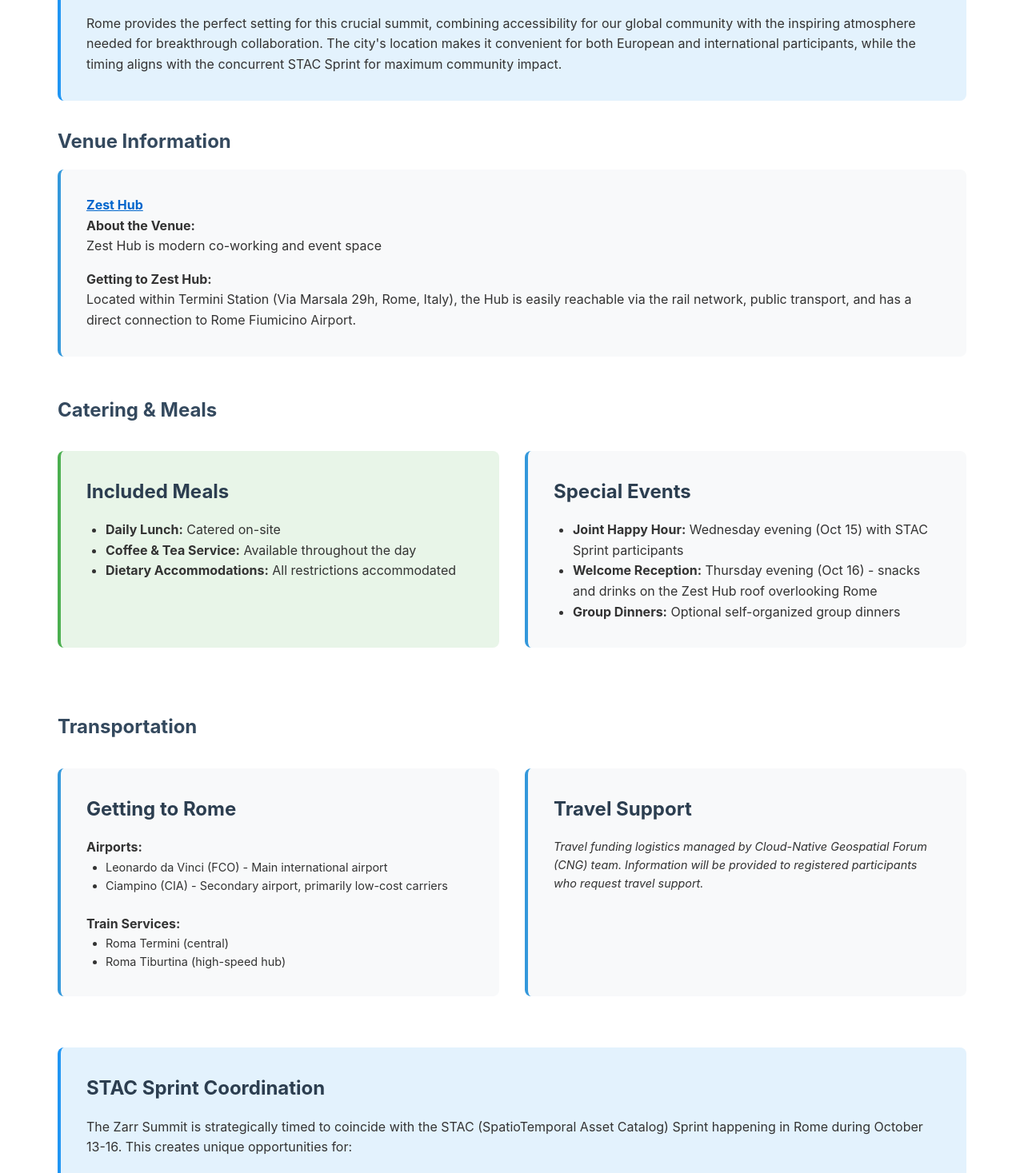
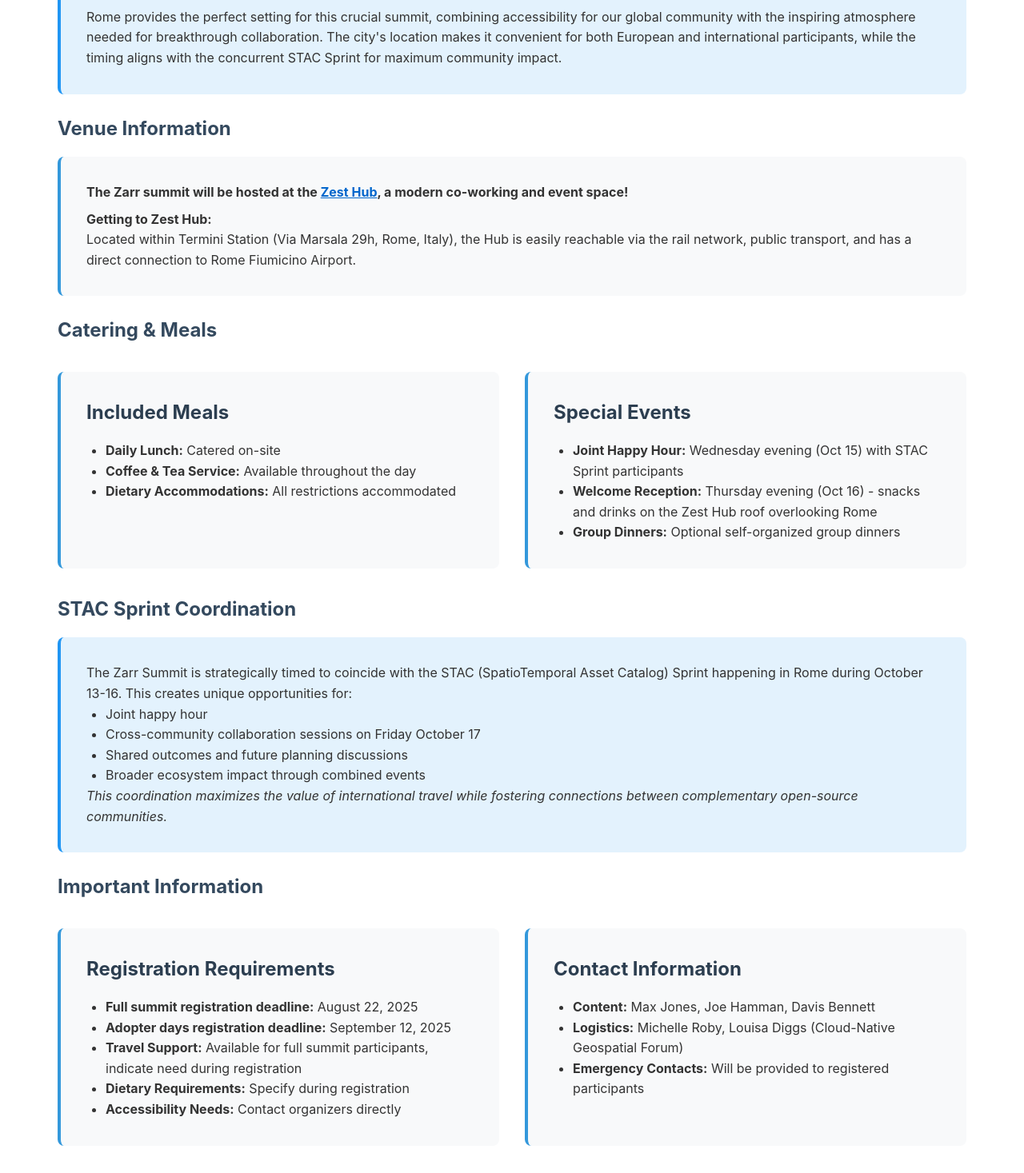
Before and after one commit to zarr-developers/zarr-summit-2025, a Next.js app: page /zarr-summit-2025/location in a window 1280 px wide. Shown: the part 380-1847 px from the top of the page at 80% size. Built offline with nearby package versions, Linux system fonts and the light colour scheme.

Commit message:
Standardize format

```diff
--- a/app/location/page.tsx
+++ b/app/location/page.tsx
@@ -3,37 +3,45 @@ export default function Location() {
     <div className="container">
       <section className="section">
         <h2>Location & Logistics</h2>
-        <div
-          className="hero-subtitle"
-          style={{ textAlign: "center", marginBottom: "3rem" }}
-        >
+        <div className="hero-subtitle" style={{ textAlign: "center" }}>
           Rome, Italy • October 13-17, 2025
-        </div>
-
-        <div className="card highlight-card" style={{ marginBottom: "0.5rem" }}>
-          <h3>Why Rome?</h3>
-          <p>
-            Rome provides the perfect setting for this crucial summit, combining
-            accessibility for our global community with the inspiring atmosphere
-            needed for breakthrough collaboration. The city's location makes it
-            convenient for both European and international participants, while
-            the timing aligns with the concurrent STAC Sprint for maximum
-            community impact.
-          </p>
         </div>
 
         <div
           className="section"
           style={{
-            marginTop: "1rem",
-            marginBottom: "1rem",
-            paddingTop: "1rem",
-            paddingBottom: "1rem",
+            marginTop: "0.5rem",
+            marginBottom: "0.5rem",
+            paddingTop: "0.5rem",
+            paddingBottom: "0.5rem",
+          }}
+        >
+          <h3>Why Rome?</h3>
+          <div className="card highlight-card">
+            <p>
+              Rome provides the perfect setting for this crucial summit,
+              combining accessibility for our global community with the
+              inspiring atmosphere needed for breakthrough collaboration. The
+              city's location makes it convenient for both European and
+              international participants, while the timing aligns with the
+              concurrent STAC Sprint for maximum community impact.
+            </p>
+          </div>
+        </div>
+
+        <div
+          className="section"
+          style={{
+            marginTop: "0.5rem",
+            marginBottom: "0.5rem",
+            paddingTop: "0.5rem",
+            paddingBottom: "0.5rem",
           }}
         >
           <h3>Venue Information</h3>
           <div className="card">
-            <h4>
+            <h4 style={{ paddingBottom: "0.5rem" }}>
+              The Zarr summit will be hosted at the{" "}
               <a
                 href="https://zestgroup.vc/en/thehub"
                 target="_blank"
@@ -42,13 +50,8 @@ export default function Location() {
               >
                 Zest Hub
               </a>
+              , a modern co-working and event space!
             </h4>
-            <p>
-              <strong>About the Venue:</strong>
-              <br />
-              Zest Hub is modern co-working and event space
-            </p>
-            <p style={{ marginBottom: "1rem" }}></p>
             <p>
               <strong>Getting to Zest Hub:</strong>
               <br />
@@ -62,17 +65,17 @@ export default function Location() {
         <div
           className="section"
           style={{
-            marginTop: "1rem",
-            marginBottom: "1rem",
-            paddingTop: "1rem",
-            paddingBottom: "1rem",
+            marginTop: "0.5rem",
+            marginBottom: "0.5rem",
+            paddingTop: "0.5rem",
+            paddingBottom: "0.5rem",
           }}
         >
           <h3>Catering & Meals</h3>
-          <div className="grid grid-2">
-            <div className="card adopter-card">
+          <div className="grid grid-2" style={{ marginBottom: "0.5rem" }}>
+            <div className="card">
               <h3>Included Meals</h3>
-              <ul style={{ paddingLeft: "1.5rem", marginTop: "1rem" }}>
+              <ul style={{ paddingLeft: "1.5rem" }}>
                 <li>
                   <strong>Daily Lunch:</strong> Catered on-site
                 </li>
@@ -88,7 +91,7 @@ export default function Location() {
             </div>
             <div className="card">
               <h3>Special Events</h3>
-              <ul style={{ paddingLeft: "1.5rem", marginTop: "1rem" }}>
+              <ul style={{ paddingLeft: "1.5rem" }}>
                 <li>
                   <strong>Joint Happy Hour:</strong> Wednesday evening (Oct 15)
                   with STAC Sprint participants
@@ -109,78 +112,42 @@ export default function Location() {
         <div
           className="section"
           style={{
-            marginTop: "1rem",
-            marginBottom: "1rem",
-            paddingTop: "1rem",
-            paddingBottom: "1rem",
+            marginTop: "0.5rem",
+            marginBottom: "0.5rem",
+            paddingTop: "0.5rem",
+            paddingBottom: "0.5rem",
           }}
         >
-          <h3>Transportation</h3>
-          <div className="grid grid-3">
-            <div className="card">
-              <h3>Getting to Rome</h3>
-              <p>
-                <strong>Airports:</strong>
-              </p>
-              <ul style={{ paddingLeft: "1.5rem", fontSize: "0.9rem" }}>
-                <li>Leonardo da Vinci (FCO) - Main international airport</li>
-                <li>
-                  Ciampino (CIA) - Secondary airport, primarily low-cost
-                  carriers
-                </li>
-              </ul>
-
-              <p style={{ marginTop: "1.5rem" }}>
-                <strong>Train Services:</strong>
-              </p>
-              <ul style={{ paddingLeft: "1.5rem", fontSize: "0.9rem" }}>
-                <li>Roma Termini (central)</li>
-                <li>Roma Tiburtina (high-speed hub)</li>
-              </ul>
-            </div>
-            <div className="card">
-              <h3>Travel Support</h3>
-              <p
-                style={{
-                  marginTop: "1rem",
-                  fontSize: "0.9rem",
-                  fontStyle: "italic",
-                }}
-              >
-                Travel funding logistics managed by Cloud-Native Geospatial
-                Forum (CNG) team. Information will be provided to registered
-                participants who request travel support.
-              </p>
-            </div>
-          </div>
-        </div>
-
+          <h3>STAC Sprint Coordination</h3>
           <div className="card highlight-card">
-          <h3>STAC Sprint Coordination</h3>
             <p>
               The Zarr Summit is strategically timed to coincide with the STAC
               (SpatioTemporal Asset Catalog) Sprint happening in Rome during
               October 13-16. This creates unique opportunities for:
             </p>
-          <ul style={{ paddingLeft: "1.5rem", marginTop: "1rem" }}>
+            <ul style={{ paddingLeft: "1.5rem" }}>
               <li>Joint happy hour</li>
-            <li>Cross-community collaboration sessions on Friday October 17</li>
+              <li>
+                Cross-community collaboration sessions on Friday October 17
+              </li>
               <li>Shared outcomes and future planning discussions</li>
               <li>Broader ecosystem impact through combined events</li>
             </ul>
-          <p style={{ marginTop: "1rem", fontStyle: "italic" }}>
-            This coordination maximizes the value of international travel while
-            fostering connections between complementary open-source communities.
+            <p style={{ fontStyle: "italic" }}>
+              This coordination maximizes the value of international travel
+              while fostering connections between complementary open-source
+              communities.
             </p>
+          </div>
         </div>
 
         <div
           className="section"
           style={{
-            marginTop: "1rem",
-            marginBottom: "1rem",
-            paddingTop: "1rem",
-            paddingBottom: "1rem",
+            marginTop: "0.5rem",
+            marginBottom: "0.5rem",
+            paddingTop: "0.5rem",
+            paddingBottom: "0.5rem",
           }}
         >
           <h3>Important Information</h3>
```
Lines whose indentation alone changed are shown as unchanged.
